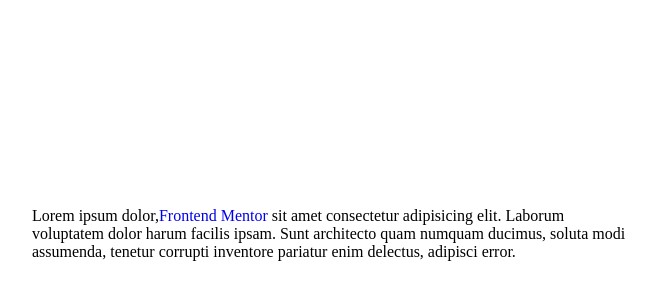
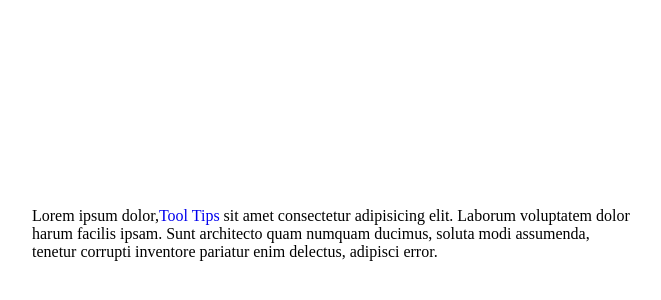
Before and after one commit to d3vaqa/tooltips, a plain HTML site: page index.html in a window 1280 px wide. Shown: the part 174-474 px from the top of the page, without its empty margins (308-969 px from the left). Drawn offline with Linux system fonts and the light colour scheme.

Commit message:
changed text

```diff
--- a/index.html
+++ b/index.html
@@ -9,7 +9,7 @@
 </head>
 <body>
     <div class="container">
-        <p>Lorem ipsum dolor,<a href="#" tool-tip="Hello There"class="link">Frontend Mentor</a>
+        <p>Lorem ipsum dolor,<a href="#" tool-tip="Hello There"class="link">Tool Tips</a>
             sit amet consectetur adipisicing elit. Laborum voluptatem dolor harum facilis ipsam. Sunt architecto quam numquam ducimus, soluta modi assumenda, tenetur corrupti inventore pariatur enim delectus, adipisci error.</p>
     </div>
 </body>
```
